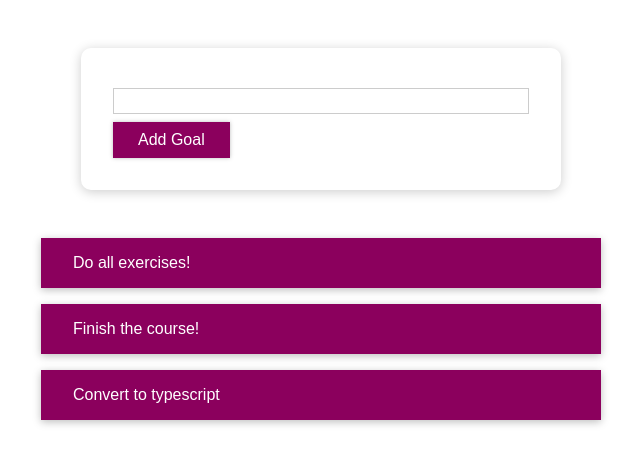
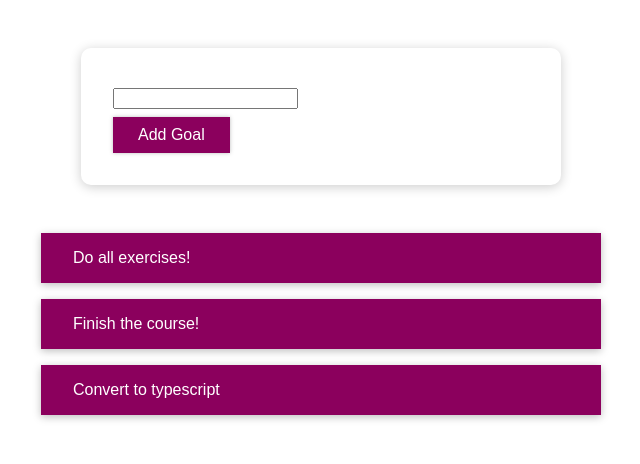
Before and after one commit to RasmusHoeyerHansen/react_PropsNState, a React (Create React App) app: page / in a window 1280 px wide. Shown: the top 464 px of the page, without its empty margins (319-959 px from the left). Built offline with nearby package versions, Linux system fonts and the light colour scheme.

Commit message:
dynamic styled compoinent

```diff
--- a/src/Components/CourseGoals/CourseInput/CourseInput.tsx
+++ b/src/Components/CourseGoals/CourseInput/CourseInput.tsx
@@ -3,10 +3,47 @@ import React, {FormEvent, useState} from "react";
 import AddGoalButton     from "../../UI/Button/Button";
 import "./CourseInput.css";
 import {HTMLChangeEvent} from "../../../TypesAndClasses/HTMLChangeEvent";
+import styled            from "styled-components";
 
 interface ICourseInput {
 	onAddGoal: (enteredText: string) => void;
 }
+
+const FormControl = styled.div `
+
+  margin: 0.5rem 0;
+
+
+   &label {
+    font-weight: bold;
+    display: block;
+    margin-bottom: 0.5rem;
+  }
+
+  &input {
+    display: block;
+    width: 100%;
+    border: 1px solid #ccc;
+    font: inherit;
+    line-height: 1.5rem;
+    padding: 0 0.25rem;
+  }
+
+  & input:focus {
+    outline: none;
+    background: #fad0ec;
+    border-color: #8b005d;
+  }
+
+  &.invalid input{
+    border-color: red;
+    background: mistyrose;
+  }
+
+  &.invalid label {
+    color: red;
+  }
+`;
 
 
 const CourseInput = (props: ICourseInput) => {
@@ -32,11 +69,11 @@ const CourseInput = (props: ICourseInput) => {
 	};
 
 	return (<form onSubmit={formSubmitHandler}>
-		<div className={`form-control ${!isValid ? "invalid" : ""}`}>
+		<FormControl className={!isValid ? 'invalid' : '' }>
 			<input
 				type="text" onChange={goalInputChangeHandler}
 			/>
-		</div>
+		</FormControl>
 		<AddGoalButton type="submit">Add Goal</AddGoalButton>
 	</form>);
 };
--- a/src/components/UI/Button/Button.tsx
+++ b/src/components/UI/Button/Button.tsx
@@ -1,20 +1,34 @@
 import React, {
-  ButtonHTMLAttributes,
-  MouseEventHandler, PropsWithChildren
-} from "react";
+	ButtonHTMLAttributes, MouseEventHandler, PropsWithChildren
+}             from "react";
+import styled from "styled-components";
 
-import './Button.css';
 interface ICustomButton extends PropsWithChildren<ButtonHTMLAttributes<any>> {
-  type: 'submit' | 'reset' | 'button' | undefined,
-  onclick?: MouseEventHandler;
+	type: "submit" | "reset" | "button" | undefined,
+	onclick?: MouseEventHandler;
 }
 
-const Button = (props : ICustomButton) => {
-  return (
-    <button type={props.type} className="button" onClick={props.onClick}>
-      {props.children}
-    </button>
-  );
-};
+//Using styled components
+const Button = styled.button<ICustomButton>`
+  font: inherit;
+  padding: 0.5rem 1.5rem;
+  border: 1px solid #8b005d;
+  color: white;
+  background: #8b005d;
+  box-shadow: 0 0 4px rgba(0, 0, 0, 0.26);
+  cursor: pointer;
+
+  &:focus {
+    outline: none;
+  }
+
+  &:hover,
+  &:active {
+    background: #ac0e77;
+    border-color: #ac0e77;
+    box-shadow: 0 0 8px rgba(0, 0, 0, 0.26);
+  }
+
+`;
 
 export default Button;
```
Also changed, not shown: package.json (+5 -3 lines), 2 other files (tests, documents, lock files or other folders).
